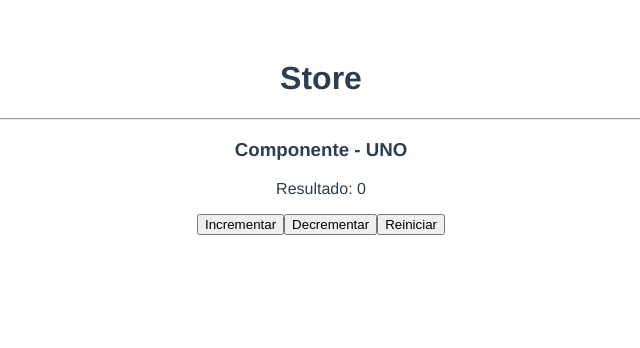
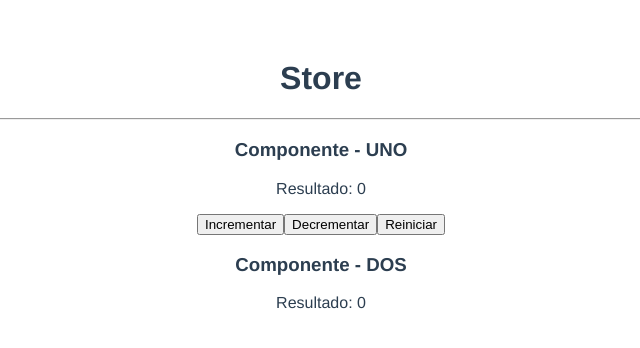
Before and after one commit to dev-oiram/vue-vuex-store, a Vue app: page / in a window 1280 px wide. Shown: the top 348 px of the page, without its empty margins (319-959 px from the left). Built offline with nearby package versions, Linux system fonts and the light colour scheme.

Commit message:
Crea componenttwo
Se crea componenttow y se incluye contador de globalstore

```diff
--- a/src/App.vue
+++ b/src/App.vue
@@ -2,13 +2,15 @@
   <h1>Store</h1>
   <hr>
   <componentone></componentone>
+  <componenttwo></componenttwo>
 </template>
 
 <script>
 import componentone from '@/components/componentone.vue'
+import componenttwo from '@/components/componenttwo.vue'
 export default {
   name: 'App',
-  components: { componentone }
+  components: { componentone,componenttwo }
 }
 </script>
 
--- /dev/null
+++ b/src/components/componenttwo.vue
@@ -0,0 +1,23 @@
+<template>
+    <div>
+        <h3>Componente - DOS</h3>
+        <p>Resultado: {{ store.state.contador }}</p>
+    </div>
+</template>
+
+<script>
+import { inject } from 'vue'
+export default {
+    setup () {
+        const store = inject('globalstore')
+
+        return {
+            store
+        }
+    }
+}
+</script>
+
+<style lang="scss" scoped>
+
+</style>
```
